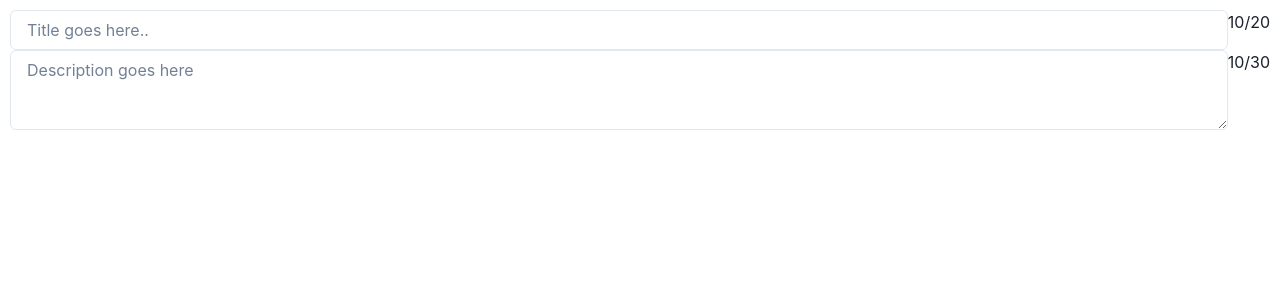
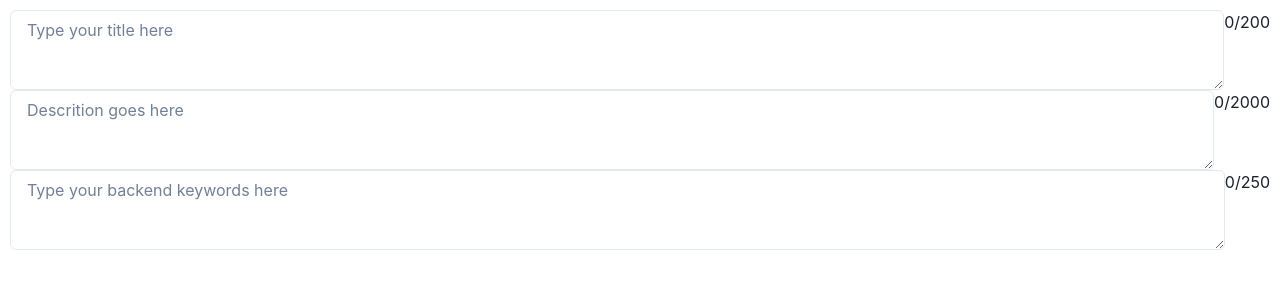
Before and after one commit to 99daycoder/description-creator, a React (Create React App) app: page / in a window 1280 px wide. Shown: the top 300 px of the page. Built offline with nearby package versions, Linux system fonts and the light colour scheme.

Commit message:
Form component working + checks character length

```diff
--- a/src/components/Form.js
+++ b/src/components/Form.js
@@ -1,21 +1,58 @@
-import { Flex, Input, Text, Textarea } from '@chakra-ui/react'
-import React from 'react'
+import { Flex, Input, Text, Textarea } from "@chakra-ui/react";
+import React from "react";
 
+const InputField = ({ placeholder, value, onChange, charLimit }) => {
+  return (
+    <Flex direction="row">
+      <Textarea
+        placeholder={placeholder}
+        value={value}
+        onChange={onChange}
+      ></Textarea>
+      <Text bg={value.length > charLimit ? "red" : "none"}>
+        {value.length}/{charLimit}
+      </Text>
+    </Flex>
+  );
+};
 
 export default function Form() {
+  const [valueTitle, setValueTitle] = React.useState("");
+  const [valueDescription, setValueDescription] = React.useState("");
+  const [valueKeywords, setValueKeywords] = React.useState("");
+  const handleChangeTitle = (event) => setValueTitle(event.target.value);
+  const handleChangeDescription = (event) =>
+    setValueDescription(event.target.value);
+  const handleChangeKeywords = (event) => setValueKeywords(event.target.value);
   return (
+    <Flex direction="column" margin="10px">
+      <InputField
+        placeholder="Type your title here"
+        value={valueTitle}
+        onChange={handleChangeTitle}
+        charLimit={200}
+      />
+      <InputField
+        placeholder="Descrition goes here"
+        value={valueDescription}
+        onChange={handleChangeDescription}
+        charLimit={2000}
+      />
+      <InputField
+        placeholder="Type your backend keywords here"
+        value={valueKeywords}
+        onChange={handleChangeKeywords}
+        charLimit={250}
+      />
+    </Flex>
+  );
+}
 
-        <Flex direction='column'  margin='10px'>
-            <Flex direction='row'>
-            <Input placeholder='Title goes here..'></Input>
-            <Text>10/20</Text>
-            </Flex>
-
-            <Flex direction='row'>
-            <Textarea placeholder='Description goes here'></Textarea>
-            <Text>10/30</Text>
-            </Flex>
-        </Flex>
-
-  )
-}
+// <Flex direction="row">
+//   <Input
+//     placeholder="Title goes here.."
+//     value={value}
+//     onChange={handleChange}
+//   ></Input>
+//   <Text bg={value.length > 20 ? "red" : "none"}>{value.length}/20</Text>
+// </Flex>
```
